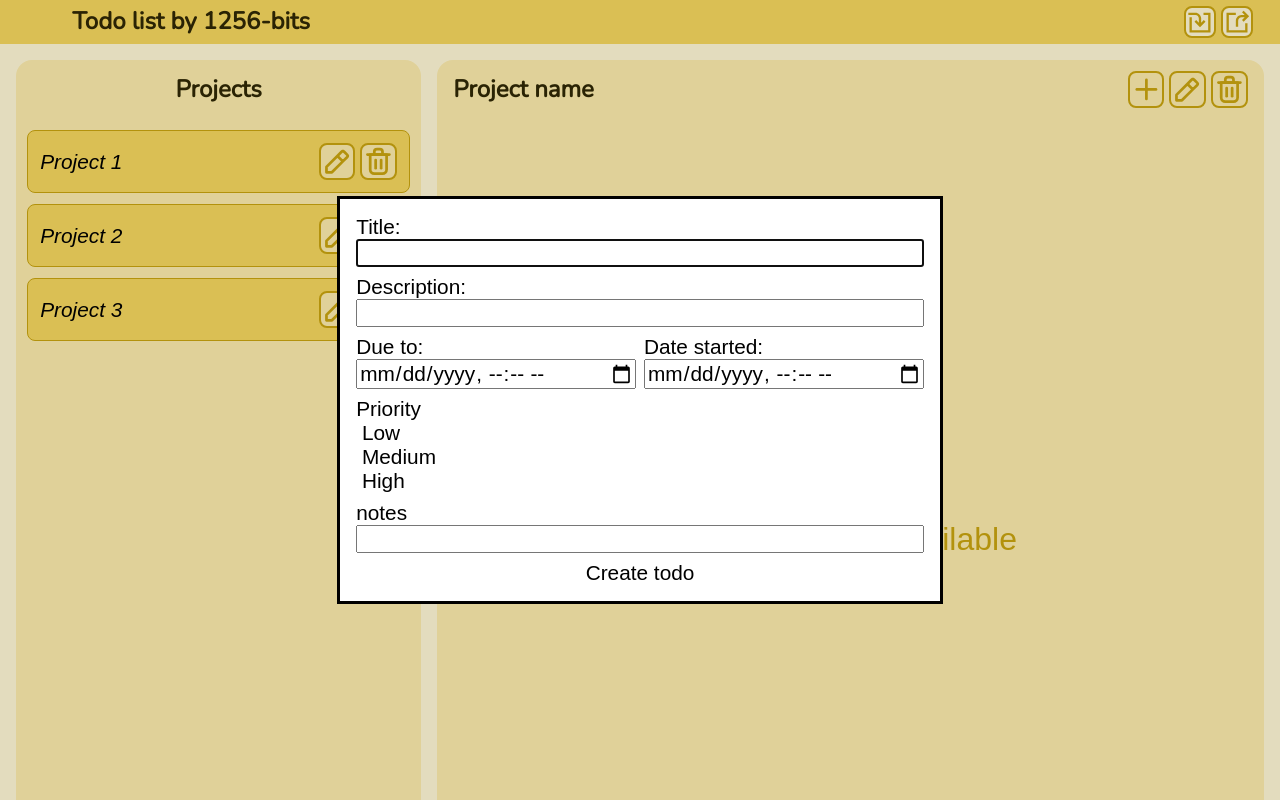
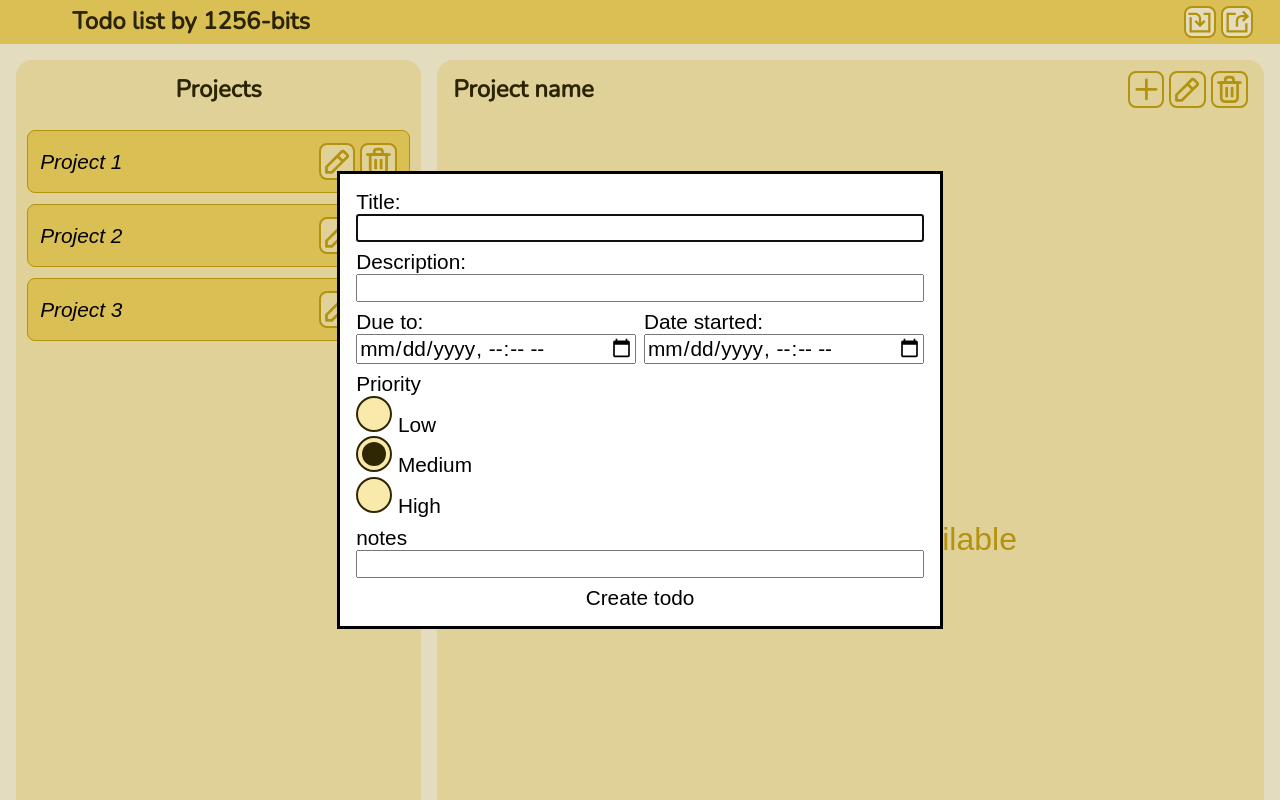
Before and after one commit to 1256-bits/todo-list, a website built with webpack: page index.html in a window 1280 px wide. Both pictures are taken after a click on the button 1146 px from the left and 89 px from the top of the page. Shown: the top 800 px of the page. Built offline with nearby package versions, Linux system fonts and the light colour scheme; a web font is replaced by a local one.

Commit message:
Style radio buttons

```diff
--- a/src/dialog.scss
+++ b/src/dialog.scss
@@ -15,10 +15,40 @@
 
   input[type="text"] {
     font-size: 1.2rem;
-    width: 100%
+    width: 100%;
+  }
+
+  .form-el-long {
+    grid-column: 1/-1;
+  }
+
+  input[type="radio"] {
+    position: relative;
+
+    &:before,
+    &:after {
+      display: inline-block;
+      content: " ";
+      border-radius: 100%;
+    }
+
+    &:before {
+      width: 32px;
+      height: 32px;
+      background-color: var(--secondary);
+      border: 2px solid var(--text);
+    }
+
+    &:after {
+      position: absolute;
+      left: 6;
+      top: 6;
+      width: 24px;
+      height: 24px;
+    }
+
+    &:checked:after {
+      background-color: var(--text);
+    }
   }
 }
-
-.form-el-long {
-  grid-column: 1/-1;
-}
```
